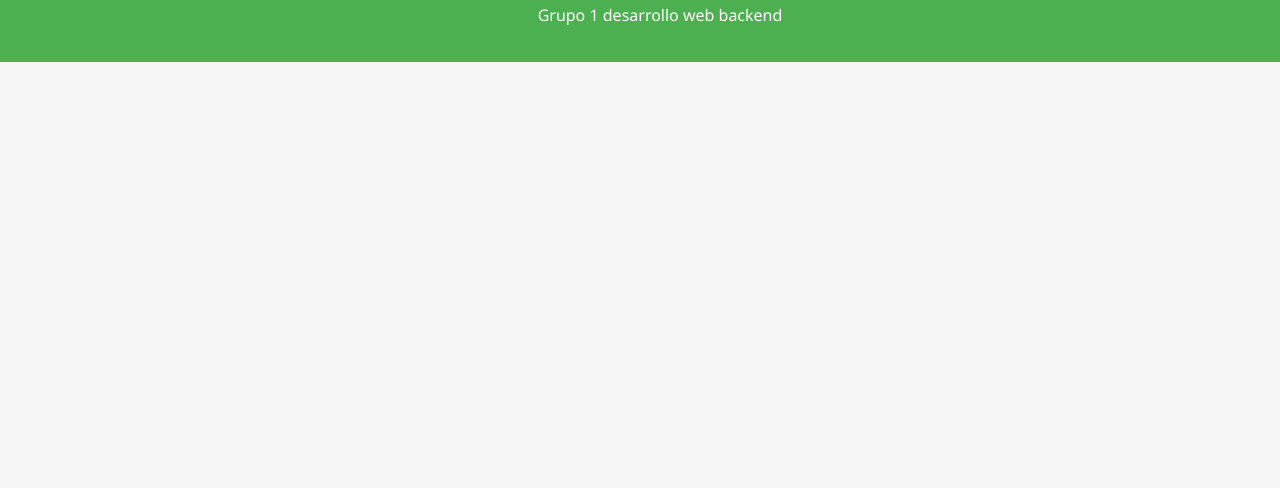
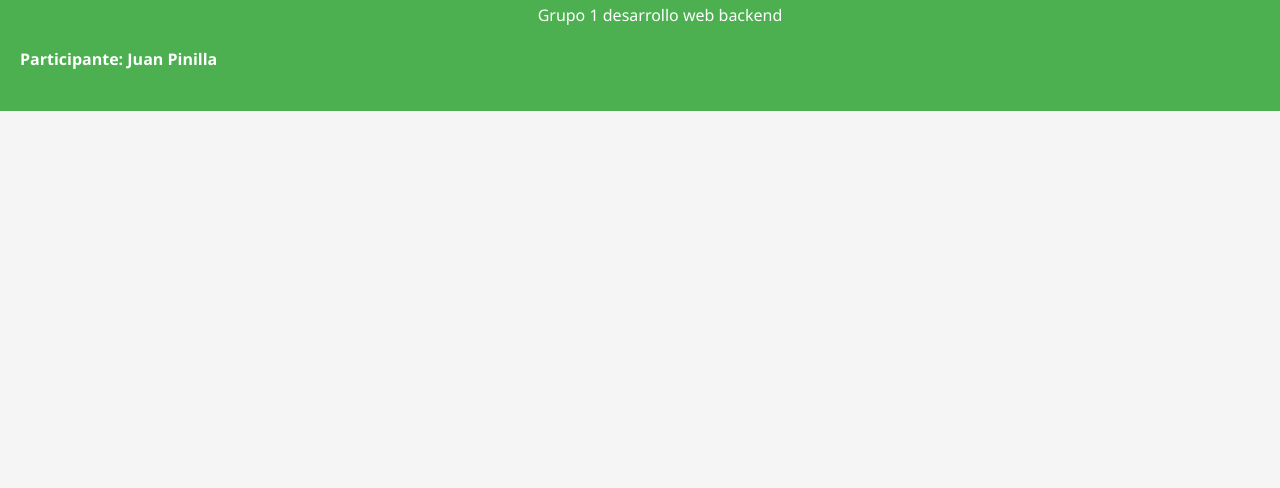
Before and after one commit to JuanPinilla30/Backend-Und6, a plain HTML site: page index.html in a window 1280 px wide. Shown: the part 312-800 px from the top of the page. Drawn offline with Linux system fonts and the light colour scheme.

Commit message:
Se agrega nuevo participante

```diff
--- a/index.html
+++ b/index.html
@@ -22,6 +22,7 @@
         <footer>
             <h2>Realizado por:</h2>
             <p>Grupo 1 desarrollo web backend</p>
+            <h4>Participante: Juan Pinilla</h4>
         </footer>
     </div>
 </body>
```
